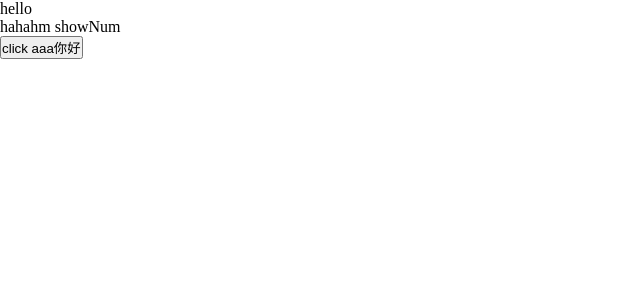
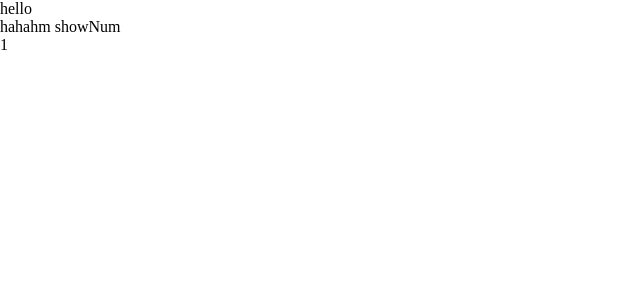
Before and after one commit to Hei-Ha/react-webpack, a React app: page / in a window 1280 px wide. Shown: the top 300 px of the page, without its empty margins (0-640 px from the left). Built offline with nearby package versions, Linux system fonts and the light colour scheme; the HTML template or start-up script is replaced by a standard one.

Commit message:
ref 结束

```diff
--- a/src/App.js
+++ b/src/App.js
@@ -2,14 +2,18 @@ import React, { Component } from 'react'
 import Clock from './views/clock.js'
 
 import TestRef from './views/testComponent/ref.js'
+
+const ref = React.createRef();
+
+import TestGaoJie from "./views/testComponent/gaoJie";
 
 import ShowNum from './views/testComponent/showNum.js'
 
 class App extends Component {
 
     testTefClick = (a) => {
-        console.log(1)
-        console.log(a)
+        // console.log(1)
+        // console.log(a)
     }
     render() {
         const ref = React.createRef();
@@ -18,7 +22,8 @@ class App extends Component {
                 <p>hello </p>
                 {/*<Clock date={new Date()} />*/}
                 <ShowNum />
-                <TestRef ref={ref} onClick={this.testTefClick(ref)}>click aaa</TestRef>
+                {/*<TestRef ref={ref} onClick={this.testTefClick(ref)}>click aaa</TestRef>*/}
+                <TestGaoJie ref={ref} />
             </div>
         )
     }
--- /dev/null
+++ b/src/views/testComponent/gaoJie.js
@@ -0,0 +1,43 @@
+import React from 'react'
+class TestGaoJie extends React.Component {
+    constructor(props) {
+        super()
+        this.state = {
+            testContent: 1
+        }
+    }
+
+    testaaa = () => {
+        this.setState({
+            testContent: 4
+        })
+    }
+    render() {
+        return (
+            <div onClick={this.testaaa}>
+                {this.state.testContent}
+            </div>
+        )
+    }
+}
+
+function logProps(WrappedComponent) {
+    class LogProps extends React.Component {
+        componentDidUpdate(prevProps) {
+            console.log('old props:', prevProps);
+            console.log('new props:', this.props);
+        }
+
+        render() {
+            const { forwardedRef, ...rest } = this.props
+            return <WrappedComponent ref={forwardedRef} {...rest}  />;
+        }
+
+    }
+
+    return React.forwardRef((props, ref) => {
+        return <LogProps forwardedRef={ref} {...props} />
+    })
+}
+
+export default logProps(TestGaoJie)
--- a/src/views/testComponent/ref.js
+++ b/src/views/testComponent/ref.js
@@ -1,16 +1,29 @@
 import React from 'react'
 
 const TestRef = React.forwardRef((prop, ref) => {
-    const refClick = (a) => {
-        console.log(a)
-    }
 
     return (
-        <button ref={ref} onClick={refClick(ref)}>
+        <button ref={ref}>
             {prop.children}你好
         </button>
     )
 })
 
 
-export default TestRef
+function logProps(WrappedComponent) {
+    class LogProps extends React.Component {
+        componentDidUpdate(prevProps) {
+            console.log(12)
+            // console.log('old props:', prevProps);
+            // console.log('new props:', this.props);
+        }
+
+        render() {
+            return <WrappedComponent {...this.props} />;
+        }
+    }
+
+    return LogProps;
+}
+
+export default logProps(TestRef)
```
